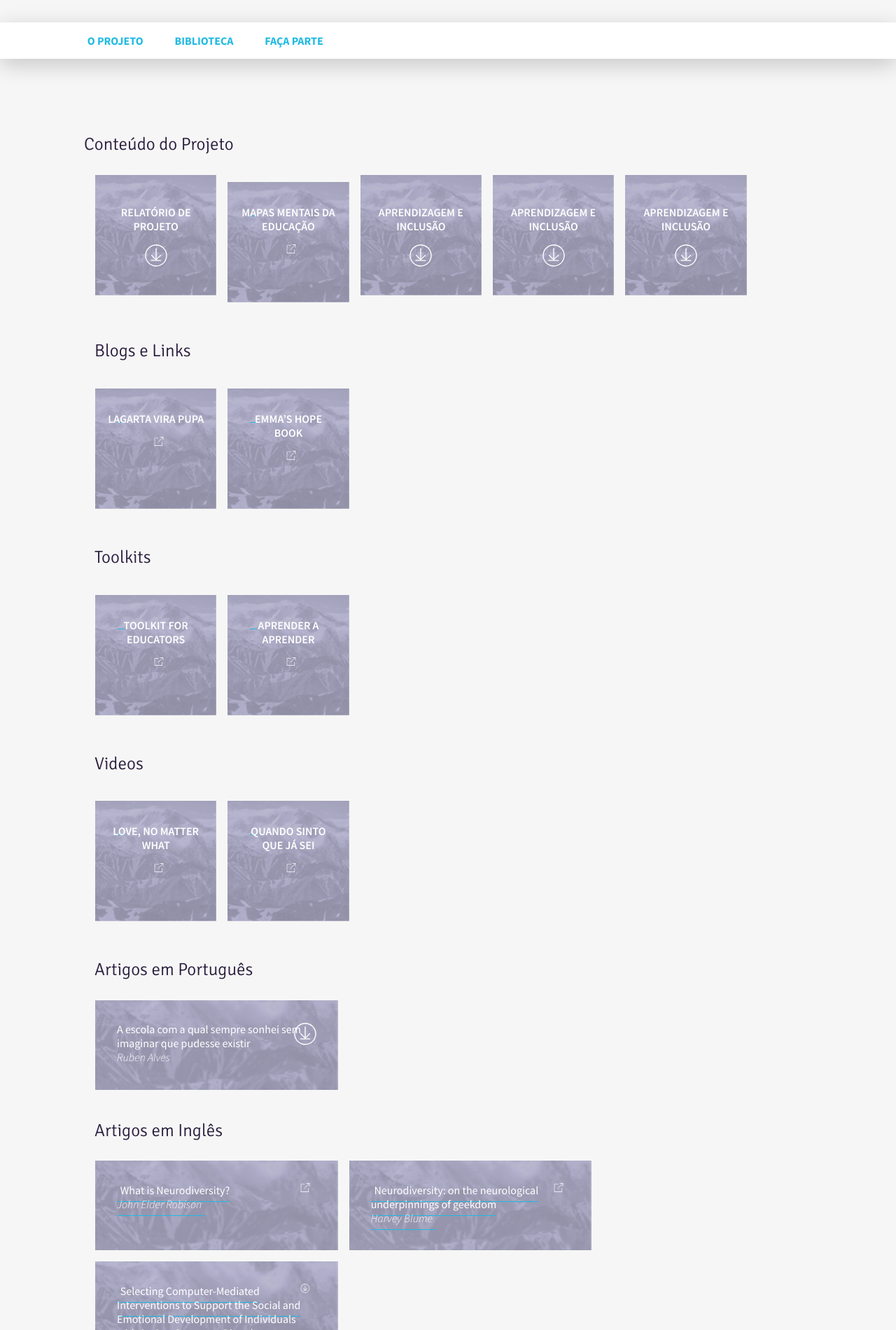
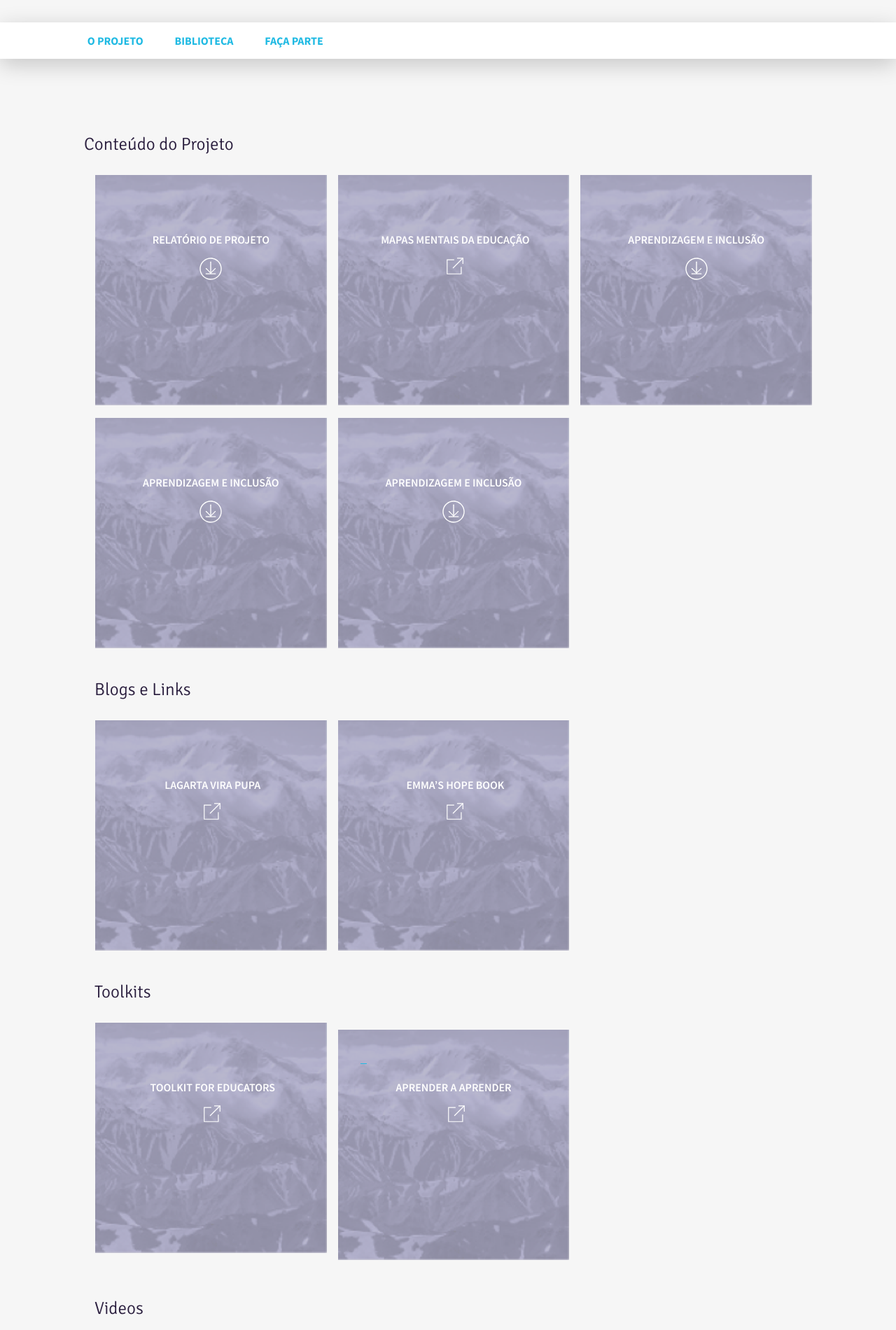
Before and after one commit to empatiaparaque/empatiaparaque.github.io, a Jekyll site: the page biblioteca/index.html, which Jekyll copies as it is, in a window 1280 px wide. Shown: the part 256-2156 px from the top of the page at 70% size. Built offline with Jekyll 4.4.1, drawn with Linux system fonts in a browser that asks for light colours; nearby versions of some CDN libraries; some of the changed text lies outside the part shown.

Commit message:
Populando a Biblioteca

```diff
--- a/biblioteca/index.html
+++ b/biblioteca/index.html
@@ -33,7 +33,7 @@
   </div>
  </nav>
 
-<section class="">
+<section class="biblioteca">
  <div class="row">
   <div class="column small-12 medium-12 large-12">
    <h2 class="type-m dark-purple">Conteúdo do Projeto</h2>
@@ -45,12 +45,14 @@
    </div>
   </div>
   <div class="column small-12 medium-3 large-2 square-cover">
-   <a href="http://educacaovisualthinking.tumblr.com/" target="_blank">
+
     <div class="square-content">
-    Mapas mentais da Educação<br>
+    <a href="http://educacaovisualthinking.tumblr.com/" target="_blank">
+     Mapas mentais da Educação<br>
     <img src="../img/ext_link-white.svg">
+     </a>
    </div>
-  </a>
+
   </div>
   <div class="column small-12 medium-3 large-2 square-cover">
    <div class="square-content">
@@ -76,21 +78,25 @@
   </div>
 
   <div class="column small-12 medium-3 large-2 square-cover">
-   <a href="http://lagartavirapupa.com.br" target="_blank">
+
    <div class="square-content">
-    Lagarta Vira Pupa<br>
+    <a href="http://lagartavirapupa.com.br" target="_blank">
+     Lagarta Vira Pupa<br>
     <img src="../img/ext_link-white.svg">
+     </a>
    </div>
-  </a>
+
   </div>
 
   <div class="column small-12 medium-3 large-2 square-cover">
-   <a href="https://emmashopebook.com/" target="_blank">
+
    <div class="square-content">
+    <a href="https://emmashopebook.com/" target="_blank">
     Emma’s Hope Book<br>
     <img src="../img/ext_link-white.svg">
+     </a>
    </div>
-  </a>
+
   </div>
 
   <div class="column small-12 medium-12 large-12">
@@ -99,12 +105,14 @@
 
 
 <div class="column small-12 medium-3 large-2 square-cover">
- <a href="http://designthinkingforeducators.com/" target="_blank">
+
  <div class="square-content">
+  <a href="http://designthinkingforeducators.com/" target="_blank">
   Toolkit for Educators<br>
   <img src="../img/ext_link-white.svg">
+  </a>
  </div>
-</a>
+
 </div>
 
   <div class="column small-12 medium-3 large-2 square-cover">
@@ -120,21 +128,25 @@
    <h2 class="type-m dark-purple">Videos</h2>
   </div>
   <div class="column small-12 medium-3 large-2 square-cover">
-   <a href="https://www.ted.com/talks/andrew_solomon_love_no_matter_what" target="_blank">
+
    <div class="square-content">
-    Love, no matter what<br>
+     <a href="https://www.ted.com/talks/andrew_solomon_love_no_matter_what" target="_blank">
+      Love, no matter what<br>
     <img src="../img/ext_link-white.svg">
+    </a>
    </div>
-  </a>
+
   </div>
 
   <div class="column small-12 medium-3 large-2 square-cover">
-   <a href="http://www.quandosintoquejasei.com.br" target="_blank">
+
    <div class="square-content">
-    Quando sinto que já sei<br>
+    <a href="http://www.quandosintoquejasei.com.br" target="_blank">
+     Quando sinto que já sei<br>
     <img src="../img/ext_link-white.svg">
+    </a>
    </div>
-  </a>
+
   </div>
 
 
@@ -144,9 +156,11 @@
 
   <div class="column small-12 medium-3 large-4 rectangle-cover">
    <div class="rectangle-content">
-    <span>A escola com a qual sempre sonhei sem imaginar que pudesse existir</span><br>
-    <span class="italic">Ruben Alves</span>
-    <img src="../img/download-white.svg">
+    <a href="http://www.proceedings.blucher.com.br/article-details/as-contribuies-da-abordagem-de-design-para-o-ensino-de-crianas-autistas-20339" target="_blank">
+    <span>As Contribuições Da Abordagem De Design Para O Ensino De Crianças Autistas</span><br>
+    <span class="italic">Raquel Pacheco e Tiago Barros Pontes e Silva</span>
+    <img src="../img/ext_link-white.svg">
+   </a>
    </div>
   </div>
 
--- a/sass/_02_atoms.sass
+++ b/sass/_02_atoms.sass
@@ -66,9 +66,13 @@
  height: 100%
  padding: 25% 10%
  box-sizing: border-box !important
- img, a img
+ img
   margin-top: 1rem
   width: 2rem
+
+.biblioteca
+ a img
+  height: 1.5rem !important
 
 .rectangle-content
  padding: 10% 1rem
--- a/sass/_04_organisms.sass
+++ b/sass/_04_organisms.sass
@@ -1,6 +1,12 @@
 section
  padding: 4rem 0
  margin-top: 2rem
+
+section.biblioteca
+ .large-4
+  width: calc(16.66667% - 1rem)
+ .large-2
+  width: calc(33.33333% - 1rem)
 
 .bg-dark
  background-color: $dark-purple
--- a/stylesheets/style.css
+++ b/stylesheets/style.css
@@ -2480,26 +2480,31 @@
   box-sizing: border-box !important;
 }
 /* line 69, ../sass/_02_atoms.sass */
-.square-content img, .square-content a img {
+.square-content img {
   margin-top: 1rem;
   width: 2rem;
 }
 
-/* line 73, ../sass/_02_atoms.sass */
+/* line 74, ../sass/_02_atoms.sass */
+.biblioteca a img {
+  height: 1.5rem !important;
+}
+
+/* line 77, ../sass/_02_atoms.sass */
 .rectangle-content {
   padding: 10% 1rem;
   position: relative;
   color: white;
 }
-/* line 77, ../sass/_02_atoms.sass */
+/* line 81, ../sass/_02_atoms.sass */
 .rectangle-content span {
   width: calc(100% - 2.5rem);
 }
-/* line 79, ../sass/_02_atoms.sass */
+/* line 83, ../sass/_02_atoms.sass */
 .rectangle-content a {
   color: white;
 }
-/* line 81, ../sass/_02_atoms.sass */
+/* line 85, ../sass/_02_atoms.sass */
 .rectangle-content img {
   width: 2rem;
   position: absolute;
@@ -2507,7 +2512,7 @@
   right: 1rem;
 }
 
-/* line 87, ../sass/_02_atoms.sass */
+/* line 91, ../sass/_02_atoms.sass */
 .arrow-forth, .arrow-back {
   background-image: url("../img/arrow.svg");
   background-size: contain;
@@ -2520,13 +2525,13 @@
   margin: 5rem 1rem 0 1rem;
 }
 
-/* line 94, ../sass/_02_atoms.sass */
+/* line 98, ../sass/_02_atoms.sass */
 .arrow-back {
   transform: scaleX(-1);
   float: left;
 }
 
-/* line 99, ../sass/_02_atoms.sass */
+/* line 103, ../sass/_02_atoms.sass */
 .hamburguer {
   border: 5px solid white;
   border-left: 0;
@@ -2543,7 +2548,7 @@
   -ms-transform: translateY(-50%);
   transform: translateY(-50%);
 }
-/* line 109, ../sass/_02_atoms.sass */
+/* line 113, ../sass/_02_atoms.sass */
 .hamburguer:after {
   position: absolute;
   content: "";
@@ -2554,7 +2559,7 @@
   height: 100%;
 }
 
-/* line 117, ../sass/_02_atoms.sass */
+/* line 121, ../sass/_02_atoms.sass */
 .logo {
   display: inline-block;
   width: 12rem;
@@ -2566,14 +2571,14 @@
   background-repeat: no-repeat;
 }
 
-/* line 123, ../sass/_02_atoms.sass */
+/* line 127, ../sass/_02_atoms.sass */
 .code {
   color: #20bae3;
   font-family: "Cousine";
   font-size: 0.8rem;
 }
 
-/* line 128, ../sass/_02_atoms.sass */
+/* line 132, ../sass/_02_atoms.sass */
 .force-square {
   padding: 30% 0;
 }
@@ -2584,43 +2589,52 @@
   margin-top: 2rem;
 }
 
-/* line 5, ../sass/_04_organisms.sass */
+/* line 6, ../sass/_04_organisms.sass */
+section.biblioteca .large-4 {
+  width: calc(16.66667% - 1rem);
+}
+/* line 8, ../sass/_04_organisms.sass */
+section.biblioteca .large-2 {
+  width: calc(33.33333% - 1rem);
+}
+
+/* line 11, ../sass/_04_organisms.sass */
 .bg-dark {
   background-color: #2a1e3e;
 }
 
-/* line 8, ../sass/_04_organisms.sass */
+/* line 14, ../sass/_04_organisms.sass */
 .bg-white {
   background-color: white;
   box-shadow: 0 0.5rem 2rem rgba(0, 0, 0, 0.2);
 }
 
-/* line 13, ../sass/_04_organisms.sass */
+/* line 19, ../sass/_04_organisms.sass */
 .column:first-child, .columns:first-child, .columns:first-child {
   padding-left: 0 !important;
 }
-/* line 15, ../sass/_04_organisms.sass */
+/* line 21, ../sass/_04_organisms.sass */
 .column:last-child, .columns:last-child, .columns:last-child {
   padding-right: 0 !important;
 }
 
-/* line 18, ../sass/_04_organisms.sass */
+/* line 24, ../sass/_04_organisms.sass */
 nav {
   background-color: white;
   box-shadow: 0 0.5rem 2rem rgba(0, 0, 0, 0.2);
   padding: 1rem 0;
   margin-top: 2rem;
 }
-/* line 23, ../sass/_04_organisms.sass */
+/* line 29, ../sass/_04_organisms.sass */
 nav li {
   margin-left: 2rem;
   display: inline;
 }
-/* line 26, ../sass/_04_organisms.sass */
+/* line 32, ../sass/_04_organisms.sass */
 nav li:first-child {
   margin-left: 0;
 }
-/* line 28, ../sass/_04_organisms.sass */
+/* line 34, ../sass/_04_organisms.sass */
 nav a {
   text-transform: uppercase;
   color: #20bae3;
@@ -2629,22 +2643,22 @@
   padding: 0.2rem;
   border-bottom: 0;
 }
-/* line 35, ../sass/_04_organisms.sass */
+/* line 41, ../sass/_04_organisms.sass */
 nav a:hover {
   color: #6a6799;
   border-bottom: 1px #6a6799 solid;
 }
 
-/* line 39, ../sass/_04_organisms.sass */
+/* line 45, ../sass/_04_organisms.sass */
 .large-12 {
   margin-top: 2rem;
 }
-/* line 41, ../sass/_04_organisms.sass */
+/* line 47, ../sass/_04_organisms.sass */
 .large-12:first-child {
   margin-top: 0;
 }
 
-/* line 44, ../sass/_04_organisms.sass */
+/* line 50, ../sass/_04_organisms.sass */
 .square-content, .square-content a {
   text-transform: uppercase;
   color: white;
@@ -2654,7 +2668,7 @@
   border: 0;
 }
 
-/* line 52, ../sass/_04_organisms.sass */
+/* line 58, ../sass/_04_organisms.sass */
 .intro {
   background-image: url("../img/lego_blue.png");
   background-size: cover;
@@ -2665,7 +2679,7 @@
   margin-top: 0;
 }
 
-/* line 58, ../sass/_04_organisms.sass */
+/* line 64, ../sass/_04_organisms.sass */
 .shapes img {
   margin-bottom: 1rem;
 }
```
